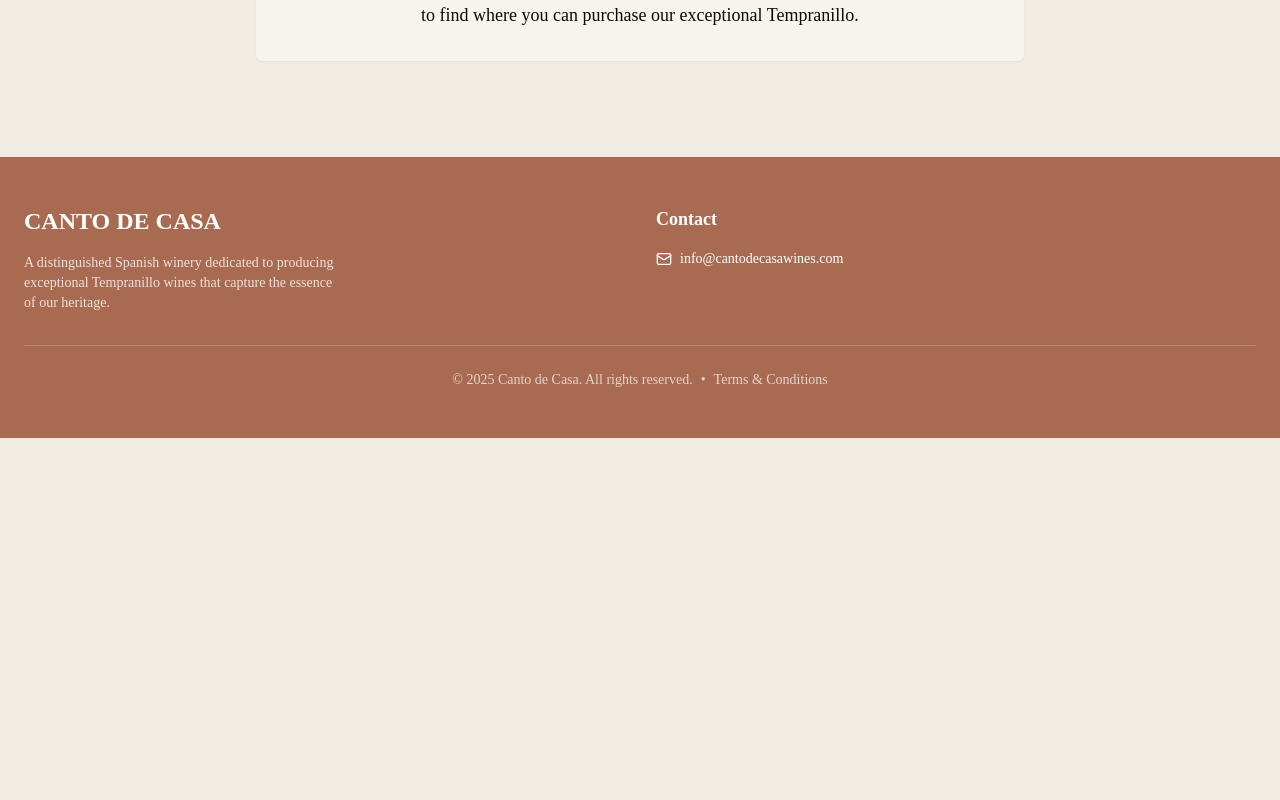
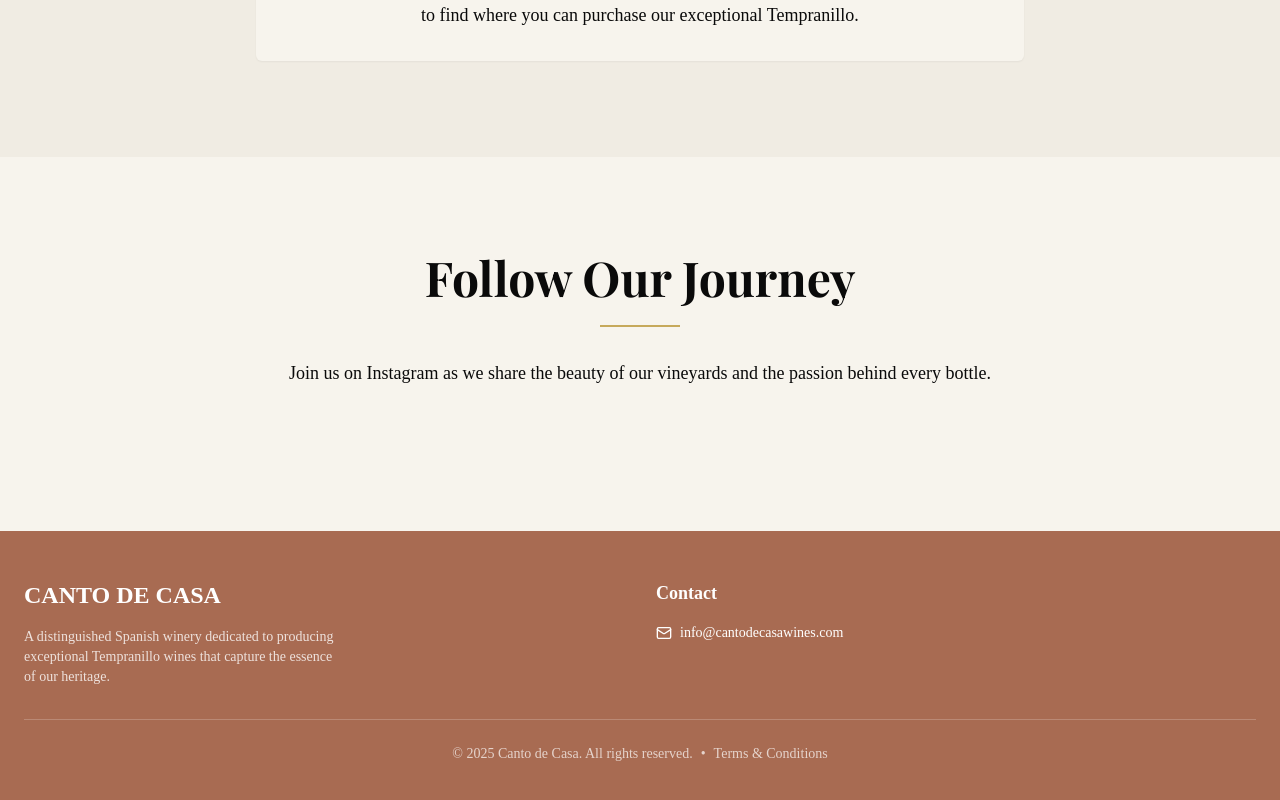
Before and after one commit to Dropvaults/vineyard-vista-launch, a React (Vite) app: page / in a window 1280 px wide. Shown: the part 2828-3628 px from the top of the page. Before the commit the page ends 3266 px from the top, so only its background shows below. Built offline with nearby package versions, Linux system fonts and the light colour scheme; a web font is replaced by a local one.

Commit message:
Add Instagram widget
Add an Instagram widget to the page.

```diff
--- /dev/null
+++ b/src/components/InstagramFeed.tsx
@@ -0,0 +1,38 @@
+
+import React, { useEffect } from 'react';
+
+const InstagramFeed: React.FC = () => {
+  useEffect(() => {
+    // Load Elfsight Instagram widget script
+    const script = document.createElement('script');
+    script.src = "https://static.elfsight.com/platform/platform.js";
+    script.defer = true;
+    document.body.appendChild(script);
+
+    return () => {
+      // Clean up script when component unmounts
+      document.body.removeChild(script);
+    };
+  }, []);
+
+  return (
+    <div className="py-16 md:py-24 bg-canto-lightcream">
+      <div className="container mx-auto px-4 md:px-6">
+        <div className="max-w-3xl mx-auto text-center mb-12">
+          <h2 className="font-playfair font-bold text-3xl md:text-4xl lg:text-5xl text-canto-black mb-6">
+            Follow Our Journey
+          </h2>
+          <div className="w-20 h-0.5 bg-canto-gold mx-auto mb-8"></div>
+          <p className="text-lg mb-8">
+            Join us on Instagram as we share the beauty of our vineyards and the passion behind every bottle.
+          </p>
+        </div>
+
+        {/* Elfsight Instagram Feed Widget */}
+        <div className="elfsight-app-5cf99b9d-b738-48ca-9e60-e7bfdbd7d8b2"></div>
+      </div>
+    </div>
+  );
+};
+
+export default InstagramFeed;
--- /dev/null
+++ b/src/elfsight.d.ts
@@ -0,0 +1,7 @@
+
+// Type declaration for Elfsight widgets
+interface Window {
+  ElfsightApp?: {
+    create: (id: string) => void;
+  };
+}
--- a/src/pages/Index.tsx
+++ b/src/pages/Index.tsx
@@ -3,6 +3,7 @@ import React, { useEffect } from 'react';
 import NavBar from '@/components/NavBar';
 import Hero from '@/components/Hero';
 import Footer from '@/components/Footer';
+import InstagramFeed from '@/components/InstagramFeed';
 import { motion } from 'framer-motion';
 import { Badge } from "@/components/ui/badge";
 
@@ -112,6 +113,9 @@ const Index = () => {
         </div>
       </section>
 
+      {/* Instagram Feed Section */}
+      <InstagramFeed />
+
       <Footer />
     </div>
   );
```
